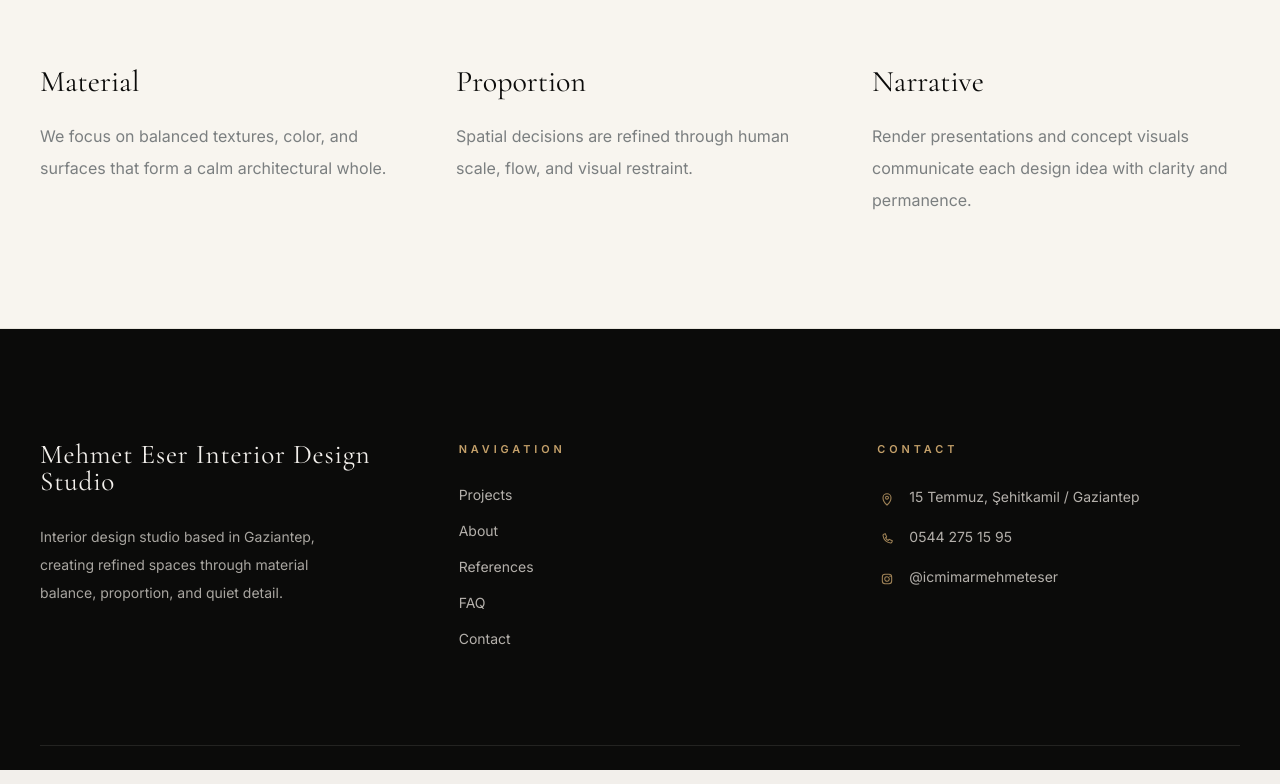
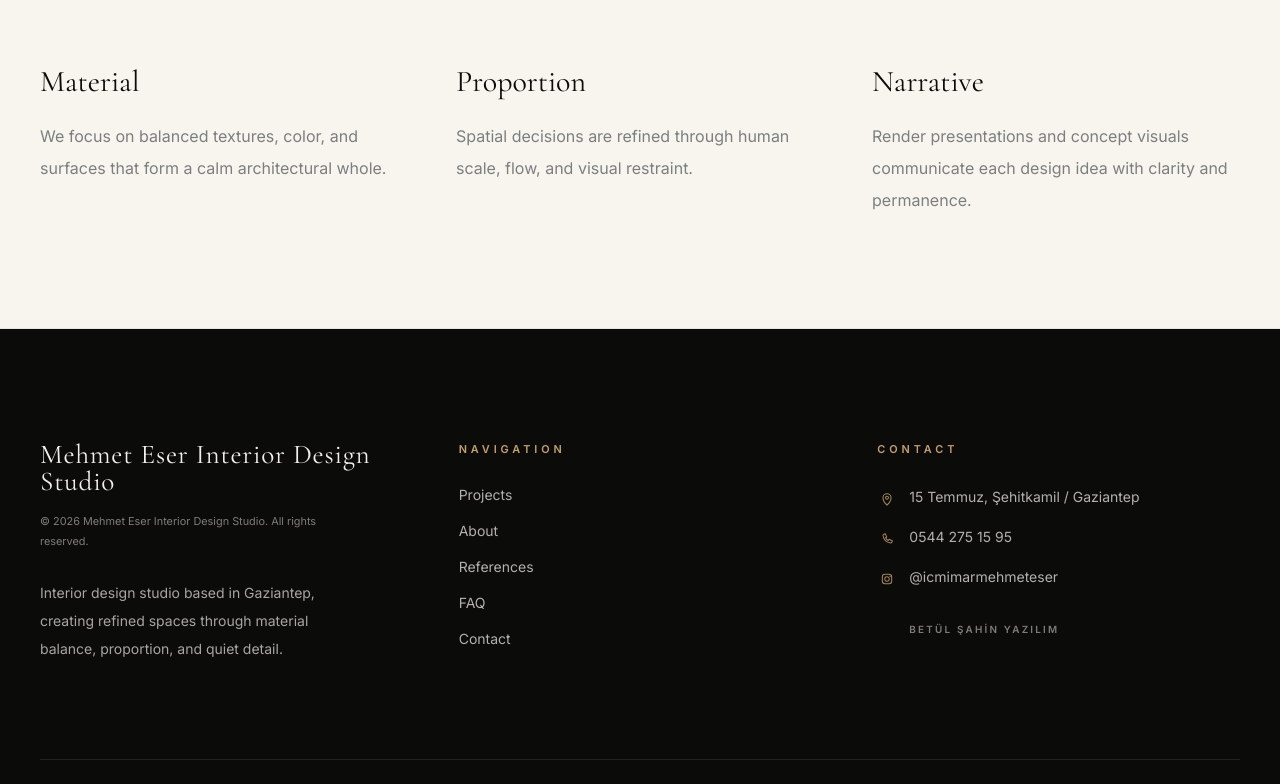
Before and after one commit to betulsahinn/architecture-portfolio-v2, a Next.js app: page /about in a window 1280 px wide. Shown: the part 1013-1797 px from the top of the page. Built offline with nearby package versions, Linux system fonts and the light colour scheme; no server answers; the database is empty.

Commit message:
Improve hero video behavior and footer credits

```diff
--- a/src/components/home/HeroMedia.tsx
+++ b/src/components/home/HeroMedia.tsx
@@ -3,6 +3,24 @@
 import { useEffect, useState } from "react";
 import { SmartImage } from "@/components/SmartImage";
 import { normalizeMediaUrl } from "@/lib/media-url";
+
+const HERO_VIDEO_READY_KEY = "heroVideoReady";
+
+function wasVideoReadyInSession(videoUrl: string): boolean {
+  try {
+    return window.sessionStorage.getItem(HERO_VIDEO_READY_KEY) === videoUrl;
+  } catch {
+    return false;
+  }
+}
+
+function rememberReadyVideo(videoUrl: string) {
+  try {
+    window.sessionStorage.setItem(HERO_VIDEO_READY_KEY, videoUrl);
+  } catch {
+    // Storage can be unavailable in restrictive/private browser modes.
+  }
+}
 
 type HeroMediaProps = {
   mediaType: "image" | "video";
@@ -18,6 +36,7 @@ export function HeroMedia({
   videoUrl,
 }: HeroMediaProps) {
   const safeVideoUrl = normalizeMediaUrl(videoUrl);
+  const safePosterUrl = normalizeMediaUrl(imageUrl);
   const wantsVideo = Boolean(
     safeVideoUrl && (mediaType === "video" || !imageUrl),
   );
@@ -25,6 +44,7 @@ export function HeroMedia({
   const [posterLoaded, setPosterLoaded] = useState(false);
   const [posterFailed, setPosterFailed] = useState(false);
   const [videoReady, setVideoReady] = useState(false);
+  const [sessionVideoReady, setSessionVideoReady] = useState(false);
   const [videoFailed, setVideoFailed] = useState(false);
   const [videoTimedOut, setVideoTimedOut] = useState(false);
 
@@ -40,6 +60,9 @@ export function HeroMedia({
     setPosterLoaded(false);
     setPosterFailed(false);
     setVideoReady(false);
+    setSessionVideoReady(
+      Boolean(safeVideoUrl && wasVideoReadyInSession(safeVideoUrl)),
+    );
     setVideoFailed(false);
     setVideoTimedOut(false);
   }, [imageUrl, mediaType, safeVideoUrl]);
@@ -48,7 +71,12 @@ export function HeroMedia({
     wantsVideo &&
       !videoFailed &&
       isMobile !== null &&
-      (isMobile === false || posterLoaded || posterFailed || !imageUrl),
+      (isMobile === false || sessionVideoReady || posterLoaded || posterFailed || !imageUrl),
+  );
+
+  const showVideo = Boolean(
+    !videoTimedOut &&
+      (videoReady || (isMobile === true && sessionVideoReady)),
   );
 
   useEffect(() => {
@@ -83,8 +111,9 @@ export function HeroMedia({
         <video
           key={safeVideoUrl}
           src={safeVideoUrl}
+          poster={safePosterUrl ?? undefined}
           className={`absolute inset-0 h-full w-full object-cover transition-opacity duration-500 ${
-            videoReady && !videoTimedOut ? "opacity-100" : "opacity-0"
+            showVideo ? "opacity-100" : "opacity-0"
           }`}
           autoPlay
           muted
@@ -92,7 +121,11 @@ export function HeroMedia({
           playsInline
           preload="metadata"
           onCanPlay={() => {
-            if (!videoTimedOut) setVideoReady(true);
+            if (!videoTimedOut) {
+              setVideoReady(true);
+              setSessionVideoReady(true);
+              rememberReadyVideo(safeVideoUrl);
+            }
           }}
           onError={() => setVideoFailed(true)}
         />
--- a/src/components/layout/Footer.tsx
+++ b/src/components/layout/Footer.tsx
@@ -2,7 +2,7 @@
 
 import Link from "next/link";
 import type { ReactNode } from "react";
-import { toLanguageUppercase, translations, type Language } from "@/lib/i18n";
+import { BRAND_NAME, toLanguageUppercase, translations, type Language } from "@/lib/i18n";
 import { useLanguagePreference } from "@/lib/use-language";
 import { getLocalizedFooter, getPhoneHref, type FooterSettingsView } from "@/lib/site-settings";
 
@@ -17,6 +17,7 @@ export function Footer({
   const t = translations[language];
   const footer = getLocalizedFooter(footerSettings, language);
   const phoneHref = getPhoneHref(footerSettings.phone);
+  const currentYear = new Date().getFullYear();
 
   return (
     <footer lang={language} className="bg-charcoal px-6 pb-6 pt-24 text-cream md:px-10 md:pt-28">
@@ -25,6 +26,9 @@ export function Footer({
           <div>
             <p className="font-display text-[1.7rem] leading-none tracking-[0.03em]">
               {footer.brandTitle}
+            </p>
+            <p className="mt-4 max-w-[300px] text-[0.68rem] leading-5 text-stone/55">
+              © {currentYear} {BRAND_NAME}. {t.footer.rightsReserved}
             </p>
             <p className="mt-7 max-w-[280px] text-sm leading-7 text-stone/75">
               {footer.description}
@@ -68,6 +72,14 @@ export function Footer({
               <FooterContactLink href={footerSettings.instagramUrl} icon="instagram" external>
                 {footerSettings.instagramHandle || "Instagram"}
               </FooterContactLink>
+              <a
+                href="https://wa.me/905312486870"
+                target="_blank"
+                rel="noopener noreferrer"
+                className="ml-8 inline-flex pt-3 text-[0.62rem] font-semibold uppercase tracking-[0.22em] text-stone/55 transition-colors hover:text-accent"
+              >
+                BETÜL ŞAHİN YAZILIM
+              </a>
             </div>
           </div>
         </div>
--- a/src/lib/i18n.ts
+++ b/src/lib/i18n.ts
@@ -89,6 +89,7 @@ export const translations = {
     footer: {
       description:
         "Gaziantep merkezli iç mimarlık stüdyosu; malzeme, oran ve sakin detaylarla rafine mekanlar tasarlar.",
+      rightsReserved: "Tüm hakları saklıdır.",
     },
   },
   en: {
@@ -174,6 +175,7 @@ export const translations = {
     footer: {
       description:
         "Interior architecture studio in Gaziantep, shaping refined spaces through material, proportion, and quiet detail.",
+      rightsReserved: "All rights reserved.",
     },
   },
 } as const;
```
